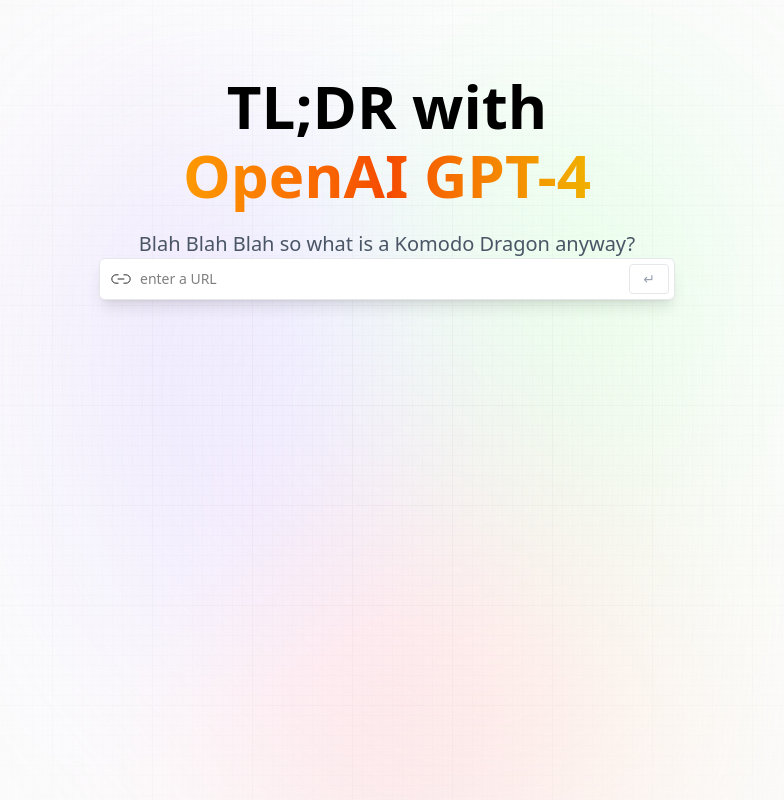
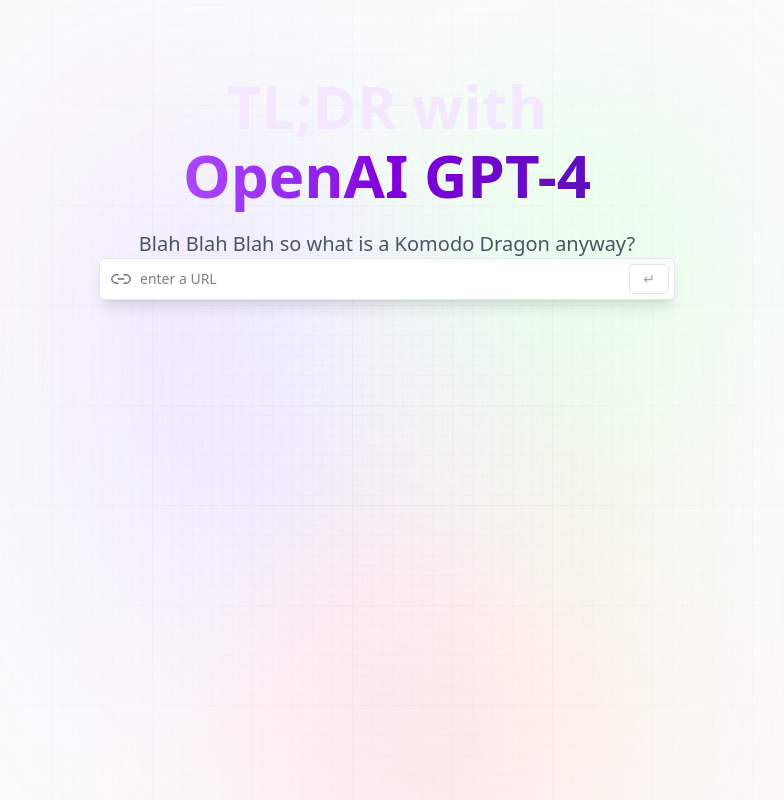
Before and after one commit to dean-tunbridge/ai-tldr, a React (Vite) app: page / in a window 1280 px wide. Shown: the whole page, without its empty margins (253-1037 px from the left). Built offline with nearby package versions, Linux system fonts and the light colour scheme.

Commit message:
begin changing styling of project

```diff
--- a/src/App.css
+++ b/src/App.css
@@ -81,11 +81,11 @@
 }
 
 .head_text {
-  @apply mt-5 text-5xl font-extrabold leading-[1.15] text-black sm:text-6xl text-center;
+  @apply mt-5 text-5xl font-extrabold leading-[1.15] text-purple-100 sm:text-6xl text-center;
 }
 
-.orange_gradient {
-  @apply bg-gradient-to-r from-amber-500 via-orange-600 to-yellow-500 bg-clip-text text-transparent;
+.purple_gradient {
+  @apply bg-gradient-to-r from-purple-500 via-purple-700 to-violet-800 bg-clip-text text-transparent;
 }
 
 .desc {
--- a/src/components/Hero.jsx
+++ b/src/components/Hero.jsx
@@ -5,7 +5,7 @@ function Hero() {
 
       <h1 className="head_text">
         TL;DR with <br className="max-md:hidden" />
-        <span className="orange_gradient">OpenAI GPT-4</span>
+        <span className="purple_gradient">OpenAI GPT-4</span>
       </h1>
       <h2 className="desc">
         Blah Blah Blah so what is a Komodo Dragon anyway?
```
